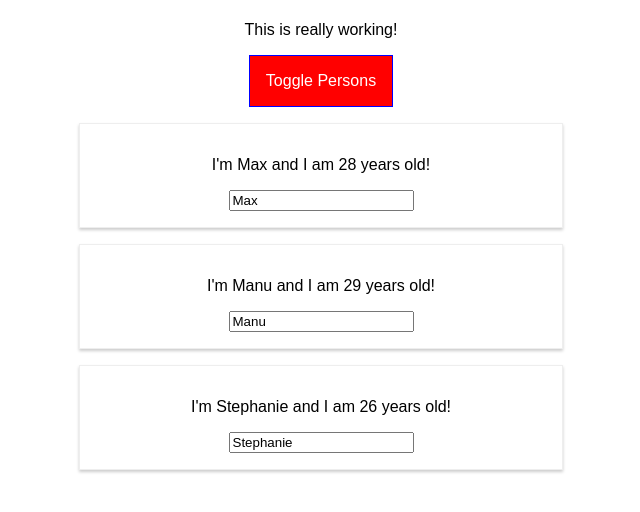
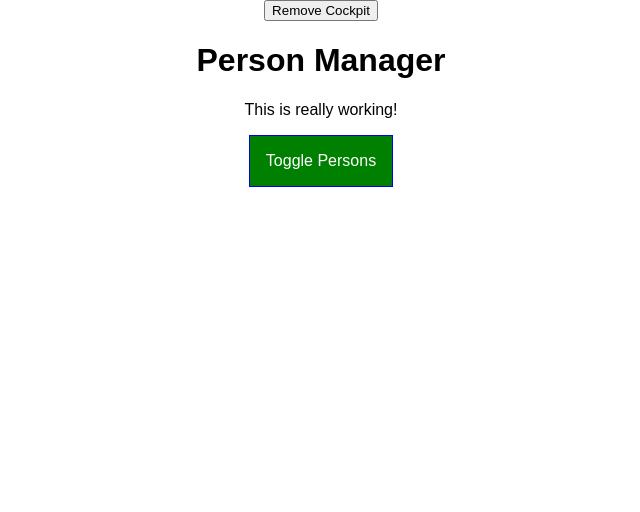
Before and after one commit to paulopompeu/my-app, a React app: page / in a window 1280 px wide. Shown: the top 512 px of the page, without its empty margins (319-959 px from the left). Built offline with nearby package versions, Linux system fonts and the light colour scheme.

Commit message:
explanation about hooks

```diff
--- a/src/components/Cockpit/Cockpit.js
+++ b/src/components/Cockpit/Cockpit.js
@@ -1,8 +1,27 @@
-import React from 'react';
+import React, {useEffect } from 'react';
 
 import classes from './Cockpit.css';
 
 const cockpit = ( props ) => {
+    useEffect(() => {
+        console.log('[Cockpit.js] useEffect')
+        //Http request..
+        setTimeout(() => {
+            alert('save something to cloud')
+        }, 1000)
+        return () => {
+            console.log('[Cockpit.js] cleanup work in useEffect')
+        }
+    }, [])  // execs only the first time
+    // }, [props.persons])  //
+
+    useEffect(() => {
+        console.log('[Cockpit.js] 2nd useEffect')
+        return () => {
+            console.log('[Cockpit.js] cleanup work in 2nd useEffect')
+        }
+    })
+
     const assignedClasses = [];
     let btnClass = '';
     if (props.showPersons) {
--- a/src/components/Persons/Person/Person.js
+++ b/src/components/Persons/Person/Person.js
@@ -1,18 +1,20 @@
-import React from 'react';
+import React, { Component } from "react";
 
-import classes from './Person.css';
+import classes from "./Person.css";
 
-const person = props => {
-  console.log('[Person.js] rendering...');
-  return (
-    <div className={classes.Person}>
-      <p onClick={props.click}>
-        I'm {props.name} and I am {props.age} years old!
-      </p>
-      <p>{props.children}</p>
-      <input type="text" onChange={props.changed} value={props.name} />
-    </div>
-  );
-};
+class Person extends Component {
+  render() {
+    console.log("[Person.js] rendering...");
+    return (
+      <div className={classes.Person}>
+        <p onClick={this.props.click}>
+          I'm {this.props.name} and I am {this.props.age} years old!
+        </p>
+        <p>{this.props.children}</p>
+        <input type="text" onChange={this.props.changed} value={this.props.name} />
+      </div>
+    );
+  }
+}
 
-export default person;
+export default Person;
--- a/src/components/Persons/Persons.js
+++ b/src/components/Persons/Persons.js
@@ -1,20 +1,46 @@
-import React from 'react';
+import React, { Component } from "react";
 
-import Person from './Person/Person';
+import Person from "./Person/Person";
 
-const persons = props => {
-  console.log('[Persons.js] rendering...');
-  return props.persons.map((person, index) => {
+class Persons extends Component {
+//   static getDerivedStateFromProps(props, state) {
+//     console.log("[Persons.js] getDerivedStateFromProps");
+//     return state;
+//   }
+
+  shouldComponentUpdate(nextProps, nextState) {
+    console.log("[Persons.js] shouldComponentUpdate");
+    return true;
+}
+
+getSnapshotBeforeUpdate(prevProps, prevState) {
+    console.log("[Persons.js] getSnapshotBeforeUpdate");
+    return { message: 'Snapshot' };
+  }
+
+  componentDidUpdate(prevProps, prevState, snapshot) {
+    console.log("[Persons.js] componentDidUpdate");
+    console.log(snapshot)
+  }
+
+  componentWillUnmount(){
+    console.log("[Persons.js] componentWillUnmount");
+  }
+
+  render() {
+    console.log("[Persons.js] rendering...");
+    return this.props.persons.map((person, index) => {
       return (
         <Person
-        click={() => props.clicked(index)}
+          click={() => this.props.clicked(index)}
           name={person.name}
           age={person.age}
           key={person.id}
-        changed={event => props.changed(event, person.id)}
+          changed={event => this.props.changed(event, person.id)}
         />
       );
     });
-};
+  }
+}
 
-export default persons;
+export default Persons;
--- a/src/containers/App.js
+++ b/src/containers/App.js
@@ -1,36 +1,42 @@
-import React, { Component } from 'react';
+import React, { Component } from "react";
 
-import classes from './App.css';
-import Persons from '../components/Persons/Persons';
-import Cockpit from '../components/Cockpit/Cockpit';
+import classes from "./App.css";
+import Persons from "../components/Persons/Persons";
+import Cockpit from "../components/Cockpit/Cockpit";
 
 class App extends Component {
   constructor(props) {
     super(props);
-    console.log('[App.js] constructor');
+    console.log("[App.js] constructor");
   }
 
   state = {
     persons: [
-      { id: 'asfa1', name: 'Max', age: 28 },
-      { id: 'vasdf1', name: 'Manu', age: 29 },
-      { id: 'asdf11', name: 'Stephanie', age: 26 }
+      { id: "asfa1", name: "Max", age: 28 },
+      { id: "vasdf1", name: "Manu", age: 29 },
+      { id: "asdf11", name: "Stephanie", age: 26 }
     ],
-    otherState: 'some other value',
-    showPersons: true
+    otherState: "some other value",
+    showPersons: false,
+    showCockpit: true
   };
 
   static getDerivedStateFromProps(props, state) {
-    console.log('[App.js] getDerivedStateFromProps', props);
+    console.log("[App.js] getDerivedStateFromProps", props);
     return state;
   }
 
-  componentWillMount() {
-    console.log('[App.js] componentWillMount');
+  // componentWillMount() {
+  //   console.log('[App.js] componentWillMount');
+  // }
+
+  componentDidMount() {
+    console.log("[App.js] componentDidMount");
   }
 
-  componentDidMount() {
-    console.log('[App.js] componentDidMount');
+  shouldComponentUpdate() {
+    console.log("[App.js] shouldComponentUpdate");
+    return true;
   }
 
   nameChangedHandler = (event, id) => {
@@ -65,7 +71,7 @@ class App extends Component {
   };
 
   render() {
-    console.log('[App.js] render');
+    console.log("[App.js] render");
     let persons = null;
 
     if (this.state.showPersons) {
@@ -80,12 +86,13 @@ class App extends Component {
 
     return (
       <div className={classes.App}>
-        <Cockpit
-          title={this.props.appTitle}
-          showPersons={this.state.showPersons}
-          persons={this.state.persons}
-          clicked={this.togglePersonsHandler}
-        />
+        <button onClick={() => this.setState({ showCockpit: false}) }>Remove Cockpit </button>
+      {this.state.showCockpit ? <Cockpit
+        title={this.props.appTitle}
+        showPersons={this.state.showPersons}
+        persons={this.state.persons}
+        clicked={this.togglePersonsHandler}
+      /> : null }
         {persons}
       </div>
     );
--- a/src/index.js
+++ b/src/index.js
@@ -4,5 +4,5 @@ import './index.css';
 import App from './containers/App';
 import registerServiceWorker from './registerServiceWorker';
 
-ReactDOM.render(<App />, document.getElementById('root'));
+ReactDOM.render(<App appTitle="Person Manager"/>, document.getElementById('root'));
 registerServiceWorker();
```
Lines whose indentation alone changed are shown as unchanged.
